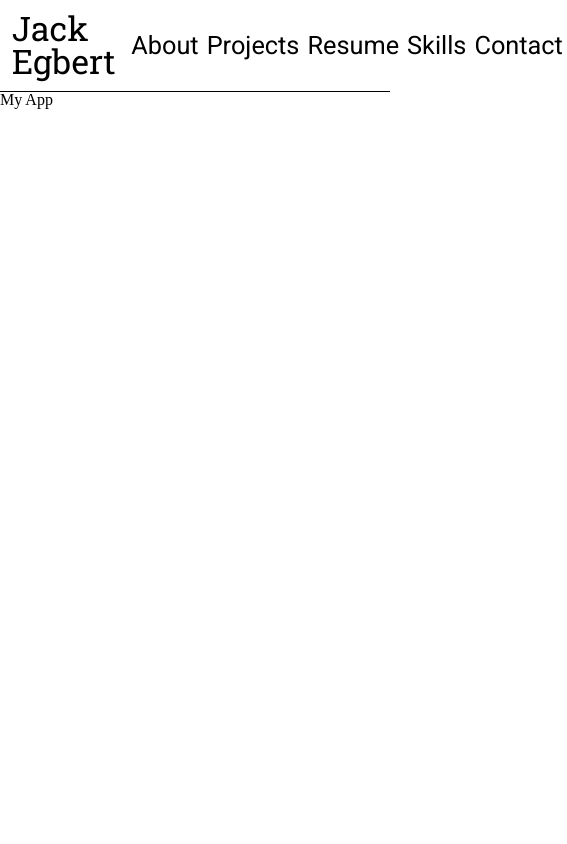
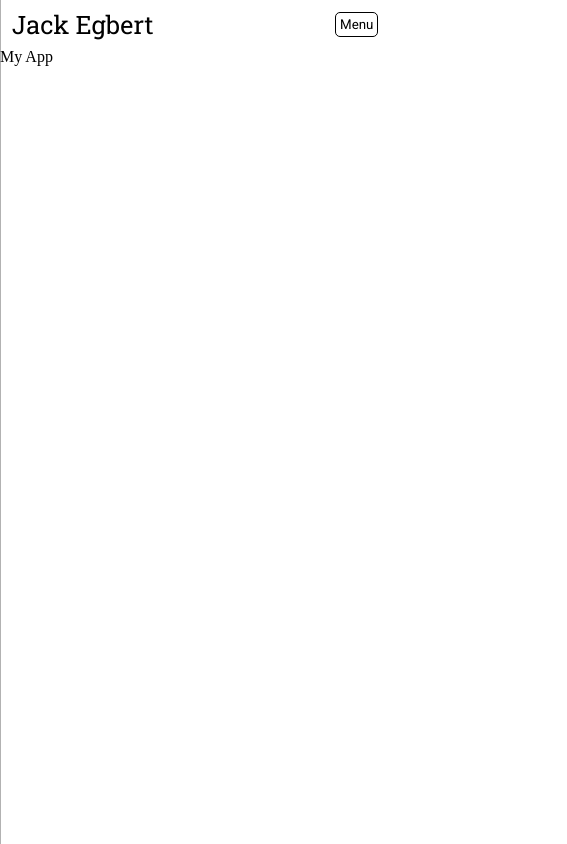
Before and after one commit to jhnegbrt/personal-website, a React (Create React App) app: page / in a window 390 px wide. Shown: the whole page, 567 px wide, since content can reach past the window. Built offline with nearby package versions, Linux system fonts and the light colour scheme.

Commit message:
adds sliding mobile menu

```diff
--- a/src/components/navbar.jsx
+++ b/src/components/navbar.jsx
@@ -1,9 +1,27 @@
+import { render } from 'react-dom'
 import '../styles/Navbar.scss'
+import React from 'react'
 
-function Navbar(){
-  return(
-    <header>
-      <h3>Jack Egbert</h3>
+
+class Navbar extends React.Component{
+  constructor(props){
+    super(props)
+    this.state = {
+      mobileMenu: false
+    }
+
+    this.toggleMenu = this.toggleMenu.bind(this)
+  }
+
+  toggleMenu(){
+    this.setState({
+      mobileMenu: !this.state.mobileMenu
+    })
+  }
+
+  render(){
+    let screenWidth = window.innerWidth
+    let menu = (
       <ul>
         <li>About</li>
         <li>Projects</li>
@@ -11,8 +29,33 @@ function Navbar(){
         <li>Skills</li>
         <li>Contact</li>
       </ul>
-    </header>
-  )
+    )
+    let navbar = (
+      <header className="desktop-header">
+        <h3>Jack Egbert</h3>
+        {menu}
+      </header>
+    )
+
+    let visibility;
+    this.state.mobileMenu ? visibility = "show" : visibility = "hide";
+    let mobileNavbar = (
+      <div>
+        <header className="mobile-header">
+          <h3>Jack Egbert</h3>
+          <button onClick={this.toggleMenu}>Menu</button>
+        </header>
+        <div id="mobile-menu" className={visibility}>
+          {menu}
+        </div>
+      </div>
+    )
+
+    return(
+      screenWidth > 768 ? navbar : mobileNavbar
+
+    )
+  }
 }
 
 export default Navbar
--- a/src/styles/Navbar.scss
+++ b/src/styles/Navbar.scss
@@ -1,6 +1,6 @@
 @import url('https://fonts.googleapis.com/css2?family=Roboto&family=Roboto+Slab&display=swap');
 
-header{
+.desktop-header{
   width: 100%;
   box-sizing: border-box;
   display: flex;
@@ -29,8 +29,45 @@ header{
 
 }
 
-#name{
-  margin: 5%;
-  width: 30%;
-  display: inline-block
+.mobile-header{
+  display: flex;
+  justify-content: space-between;
+
+  h3{
+    font-size: 3vh;
+    margin: 3%;
+    font-family: 'Roboto Slab', serif;
+  }
+
+  button{
+    border-radius: 5px;
+    background-color: white;
+    color: black;
+    border: 1px solid black;
+    margin: 3%;
+    padding: 1%;
+    font-family: 'Roboto', sans-serif;
+
+  }
 }
+
+#mobile-menu{
+  position: fixed;
+  left: 0;
+  top: 0;
+  height: 100vh;
+  width: 33vw;
+  z-index:1000;
+  background-color: black;
+  color: white;
+  font-family: 'Roboto', sans-serif;
+  transition: transform .4s cubic-bezier(0, 0.48, 1, 1);
+}
+
+.show{
+  transform: translateX(0)
+}
+
+.hide{
+  transform: translateX(-33vw)
+}
```
Also changed, not shown: src/components/navbar_mobile.jsx (deleted).
